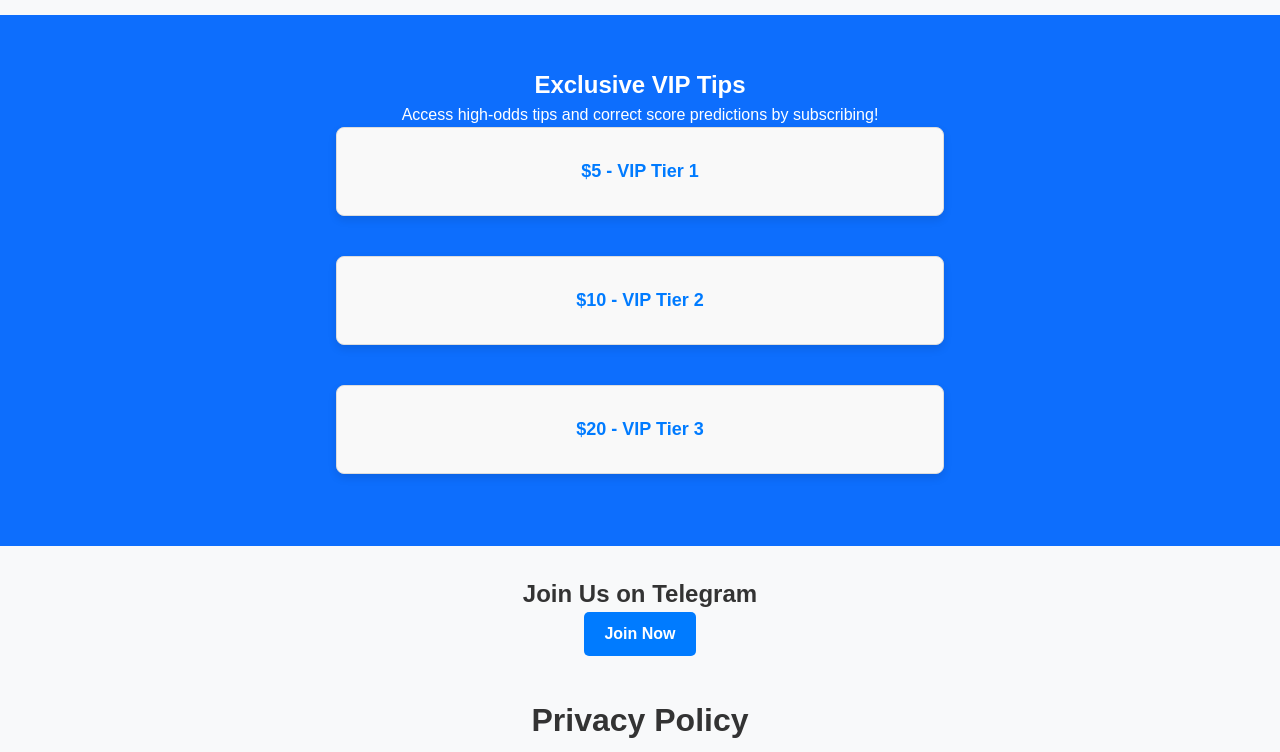
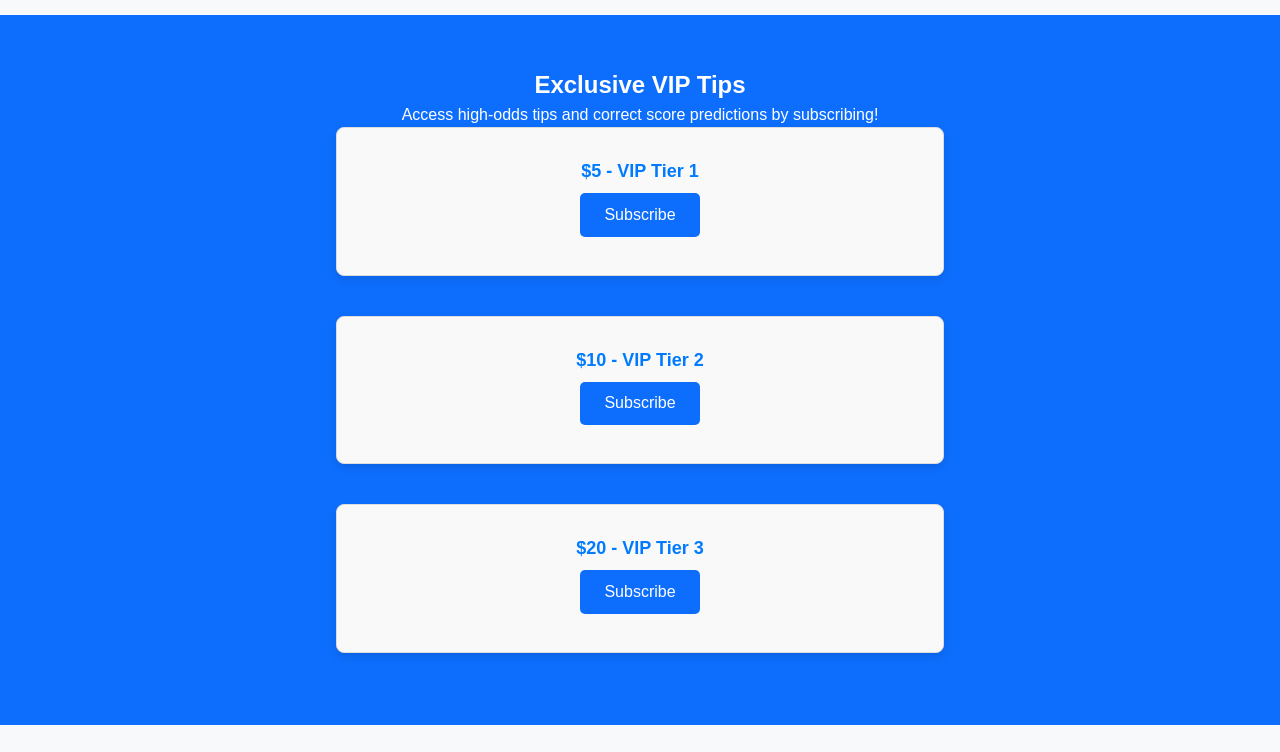
Before and after one commit to ggreen3/Pro-football-tips, a plain HTML site: page index.html in a window 1280 px wide. Shown: the part 575-1327 px from the top of the page. Drawn offline with Linux system fonts and the light colour scheme; no server answers.

Commit message:
Update index.html

```diff
--- a/index.html
+++ b/index.html
@@ -263,18 +263,28 @@
         <h2>Exclusive VIP Tips</h2>
         <p>Access high-odds tips and correct score predictions by subscribing!</p>
         <div class="vip-grid">
-                <div class="tip-card vip-card" onclick="showPaymentModal('VIP Tier 1', 5)">
+            <div class="tip-card vip-card">
                 <p class="vip-price">$5 - VIP Tier 1</p>
+                <a href="https://quelsuretips.hustlesasa.shop/?product=58589" target="_blank">
+                    <button>Subscribe</button>
+                </a>
             </div>
-                <div class="tip-card vip-card" onclick="showPaymentModal('VIP Tier 2', 10)">
+            <div class="tip-card vip-card">
                 <p class="vip-price">$10 - VIP Tier 2</p>
+                <a href="https://quelsuretips.hustlesasa.shop/?product=58592" target="_blank">
+                    <button>Subscribe</button>
+                </a>
             </div>
-                <div class="tip-card vip-card" onclick="showPaymentModal('VIP Tier 3', 20)">
+            <div class="tip-card vip-card">
                 <p class="vip-price">$20 - VIP Tier 3</p>
+                <a href="https://quelsuretips.hustlesasa.shop/?product=58593" target="_blank">
+                    <button>Subscribe</button>
+                </a>
             </div>
         </div>
     </div>
 </section>
+
 
     <!-- Telegram Section -->
     <section id="telegram1" class="telegram">
```
Lines whose indentation alone changed are shown as unchanged.
